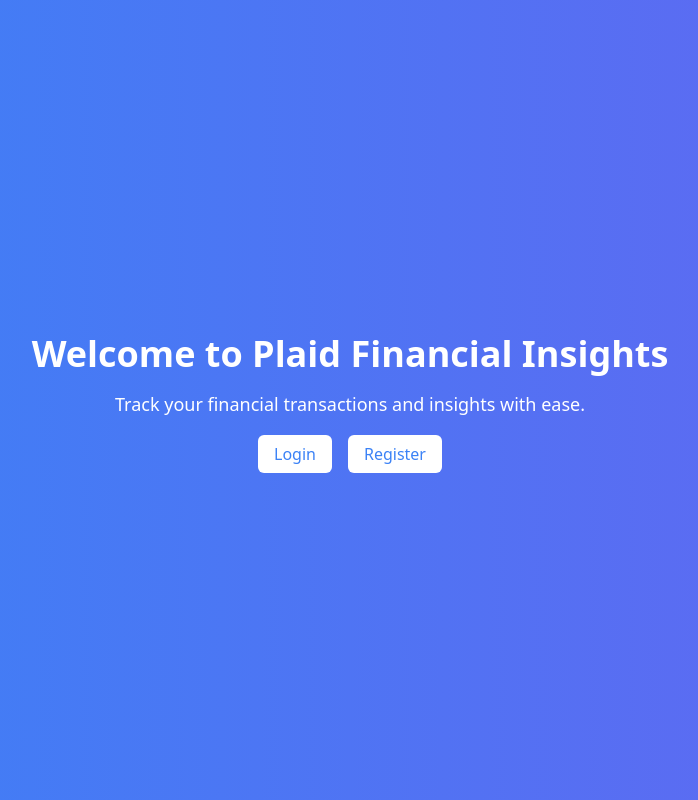
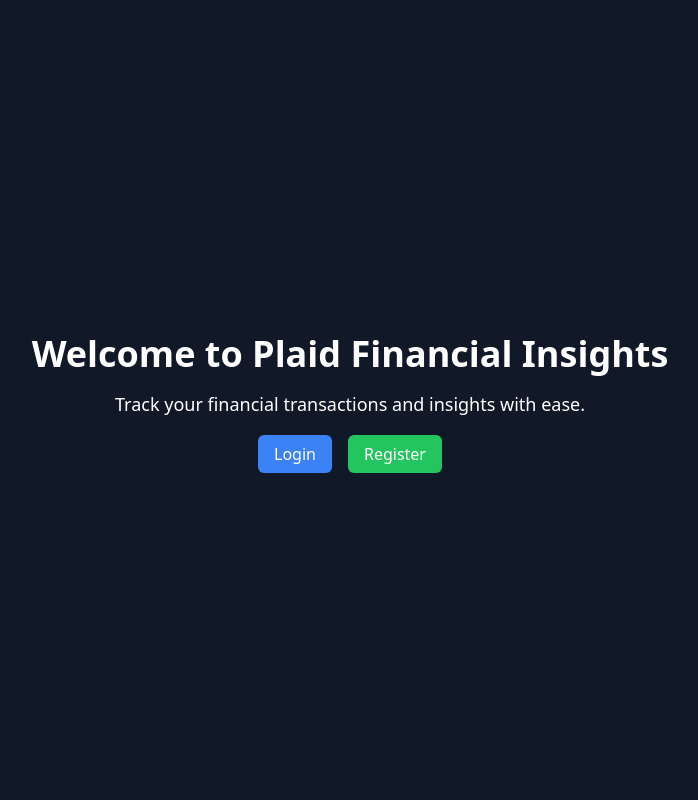
Before and after one commit to austintylerallen/plaid-financial-insights, a React (Create React App) app in the folder frontend/: page / in a window 1280 px wide. Shown: the whole page, without its empty margins (290-988 px from the left). Built offline with nearby package versions, Linux system fonts and the light colour scheme.

Commit message:
changed landing page background to match the rest of the site

```diff
--- a/frontend/src/pages/LandingPage.js
+++ b/frontend/src/pages/LandingPage.js
@@ -3,12 +3,16 @@
 
 const LandingPage = () => {
   return (
-    <div className="flex flex-col items-center justify-center min-h-screen bg-gradient-to-r from-blue-500 to-indigo-500 text-white">
+    <div className="flex flex-col items-center justify-center min-h-screen bg-gray-900 text-white">
       <h1 className="text-4xl font-bold mb-4">Welcome to Plaid Financial Insights</h1>
       <p className="mb-6 text-lg">Track your financial transactions and insights with ease.</p>
       <div className="space-x-4">
-        <Link to="/login" className="bg-white text-blue-500 py-2 px-4 rounded-md">Login</Link>
-        <Link to="/register" className="bg-white text-blue-500 py-2 px-4 rounded-md">Register</Link>
+        <Link to="/login" className="bg-blue-500 hover:bg-blue-600 text-white py-2 px-4 rounded-md">
+          Login
+        </Link>
+        <Link to="/register" className="bg-green-500 hover:bg-green-600 text-white py-2 px-4 rounded-md">
+          Register
+        </Link>
       </div>
     </div>
   );
```
